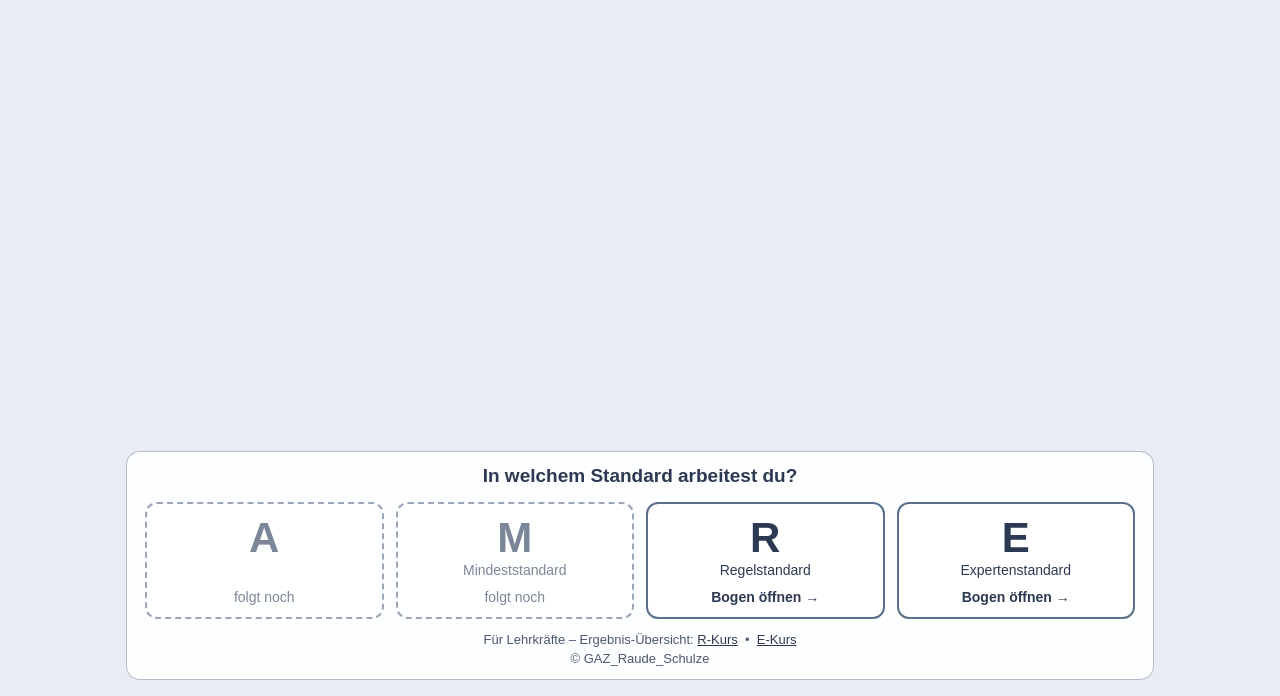
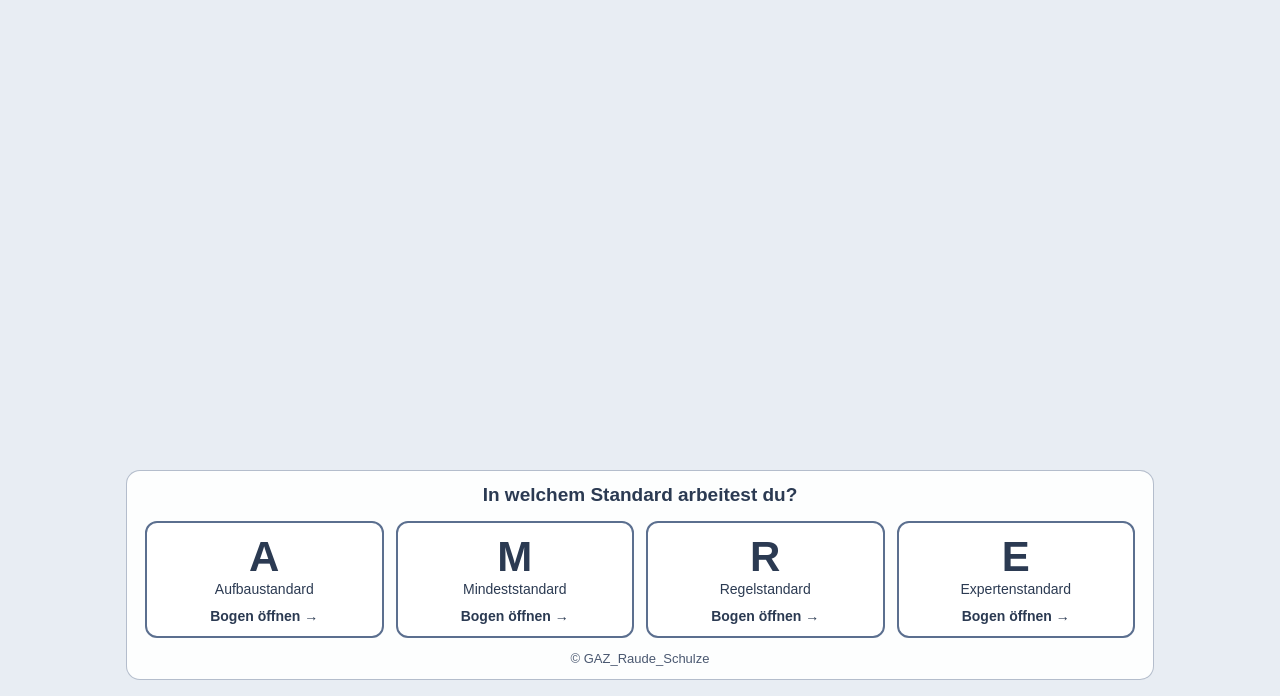
Before and after one commit to kkaschul/Diagnosebogen6E, a plain HTML site: page index.html in a window 1280 px wide. Shown: the part 104-800 px from the top of the page. Drawn offline with Linux system fonts and the light colour scheme.

Commit message:
Add files via upload

```diff
--- a/index.html
+++ b/index.html
@@ -35,7 +35,7 @@ a.card:hover,a.card:focus-visible{background:#eef2f7;box-shadow:0 3px 10px rgba(
   <div class="gap" aria-hidden="true"></div>
   <main class="panel">
     <h2>In welchem Standard arbeitest du?</h2>
-    <div class="cards"><div class="card off" aria-disabled="true"><span class="kz">A</span><span class="nm"></span><span class="go">folgt noch</span></div><div class="card off" aria-disabled="true"><span class="kz">M</span><span class="nm">Mindeststandard</span><span class="go">folgt noch</span></div><a class="card" href="r/index.html"><span class="kz">R</span><span class="nm">Regelstandard</span><span class="go">Bogen öffnen →</span></a><a class="card" href="e/index.html"><span class="kz">E</span><span class="nm">Expertenstandard</span><span class="go">Bogen öffnen →</span></a></div>
-    <p class="foot">Für Lehrkräfte – Ergebnis-Übersicht: <a href="r/lehrer.html">R-Kurs</a> &nbsp;•&nbsp; <a href="e/lehrer.html">E-Kurs</a><br>© GAZ_Raude_Schulze</p>
+    <div class="cards"><a class="card" href="a/index.html"><span class="kz">A</span><span class="nm">Aufbaustandard</span><span class="go">Bogen öffnen →</span></a><a class="card" href="m/index.html"><span class="kz">M</span><span class="nm">Mindeststandard</span><span class="go">Bogen öffnen →</span></a><a class="card" href="r/index.html"><span class="kz">R</span><span class="nm">Regelstandard</span><span class="go">Bogen öffnen →</span></a><a class="card" href="e/index.html"><span class="kz">E</span><span class="nm">Expertenstandard</span><span class="go">Bogen öffnen →</span></a></div>
+    <p class="foot">© GAZ_Raude_Schulze</p>
   </main>
 </div></body></html>
```
